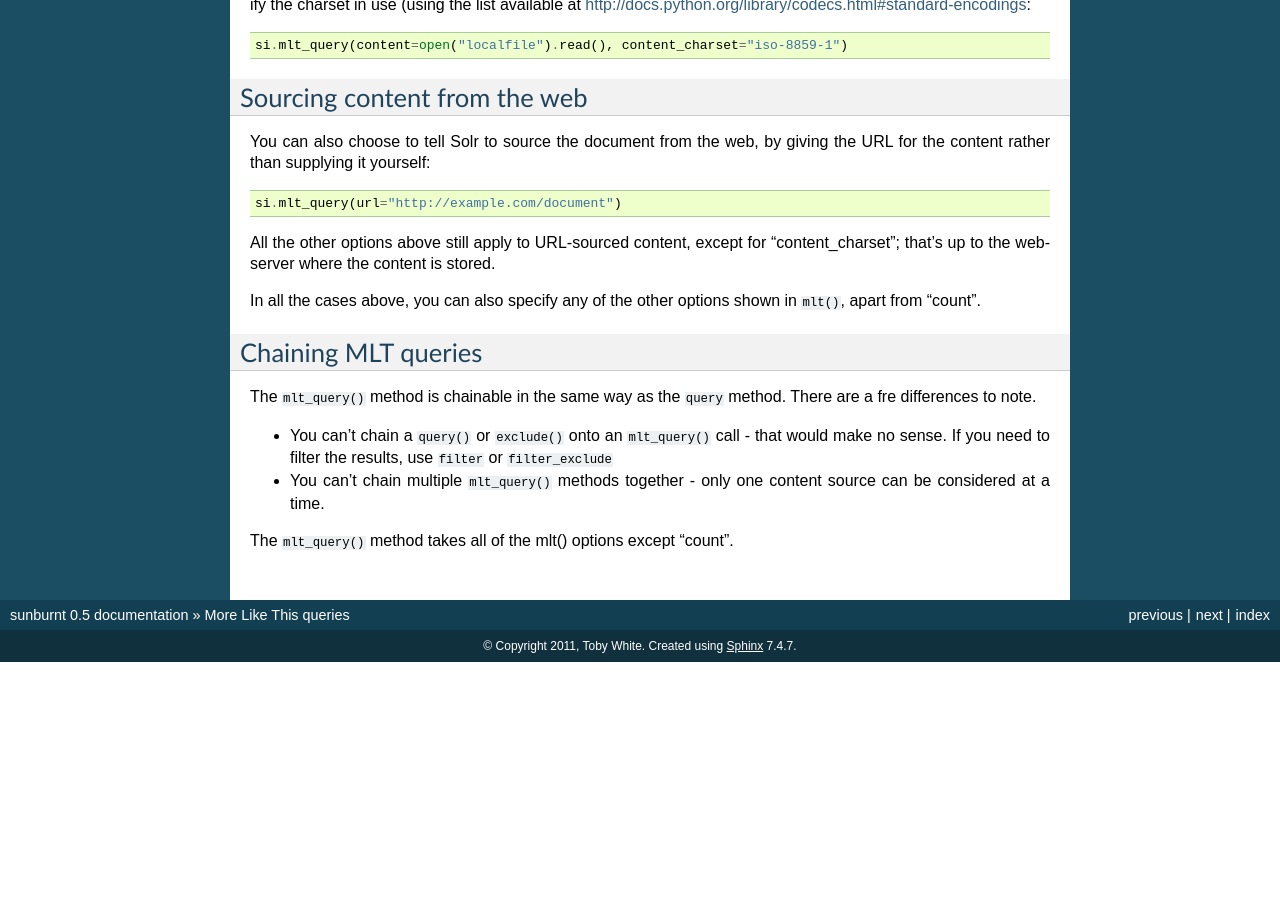
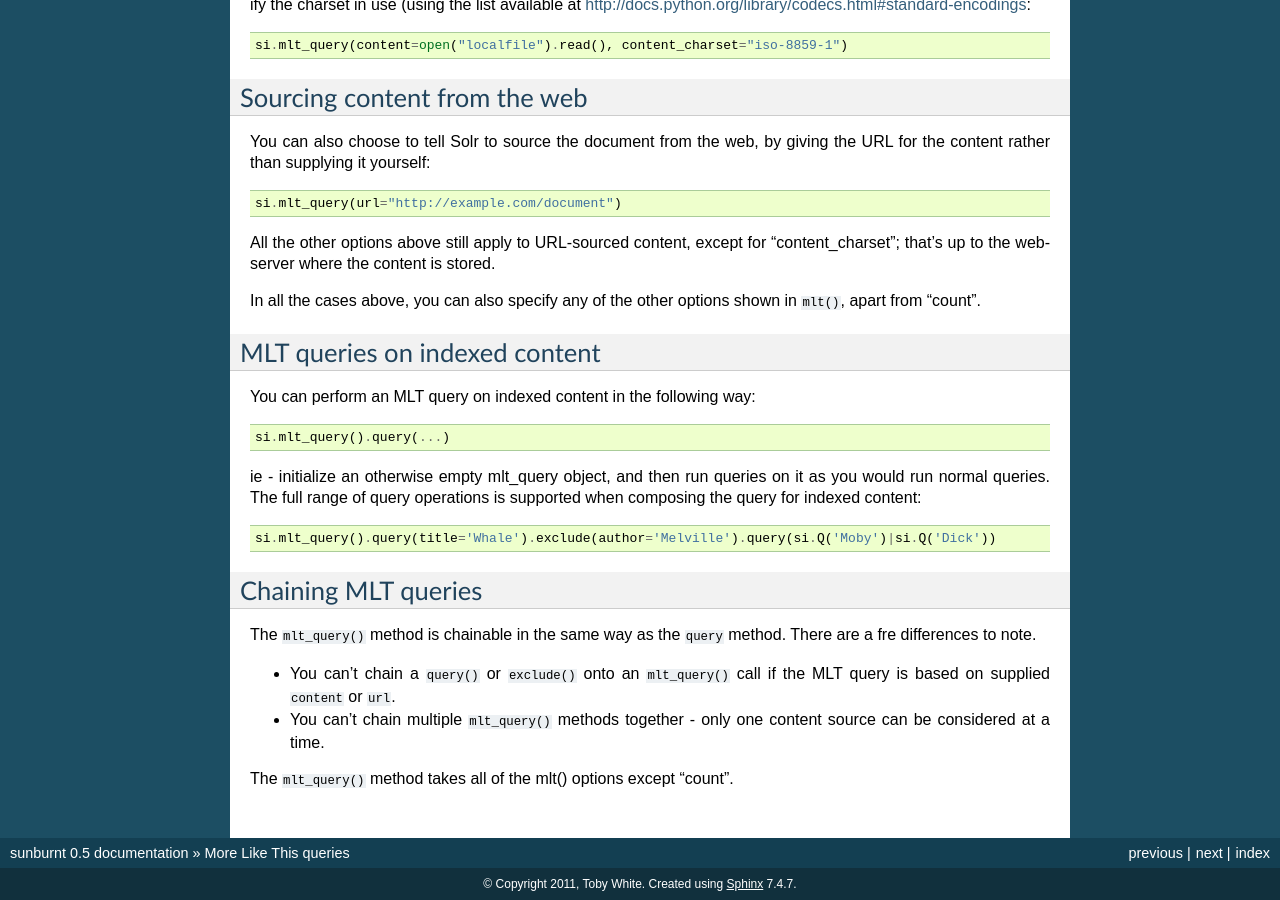
Before and after one commit to tow/sunburnt, a Sphinx documentation site: the page built from docs/mltqueries.rst, in a window 1280 px wide and 900 px high, scrolled down 969 px. Built offline with Sphinx 7.4.7, drawn with Linux system fonts in a browser that asks for light colours; before the commit the page ends 1631 px from its top, so only the background shows below that; some of the changed text lies outside the part shown.

Commit message:
Add more documentation for MLT handler

```diff
--- a/docs/mltqueries.rst
+++ b/docs/mltqueries.rst
@@ -72,12 +72,28 @@ All the other options above still apply to URL-sourced content, except for "cont
 
 In all the cases above, you can also specify any of the other options shown in ``mlt()``, apart from "count".
 
+
+MLT queries on indexed content
+------------------------------
+
+You can perform an MLT query on indexed content in the following way:
+
+::
+
+ si.mlt_query().query(...)
+
+ie - initialize an otherwise empty mlt_query object, and then run queries on it as you would run normal queries. The full range of query operations is supported when composing the query for indexed content:
+
+::
+
+ si.mlt_query().query(title='Whale').exclude(author='Melville').query(si.Q('Moby')|si.Q('Dick'))
+
 Chaining MLT queries
 --------------------
 
 The ``mlt_query()`` method is chainable in the same way as the ``query`` method. There are a fre differences to note.
 
-* You can't chain a ``query()`` or ``exclude()`` onto an ``mlt_query()`` call - that would make no sense. If you need to filter the results, use ``filter`` or ``filter_exclude``
+* You can't chain a ``query()`` or ``exclude()`` onto an ``mlt_query()`` call if the MLT query is based on supplied ``content`` or ``url``.
 * You can't chain multiple ``mlt_query()`` methods together - only one content source can be considered at a time.
 
 The ``mlt_query()`` method takes all of the mlt() options except "count".
```
